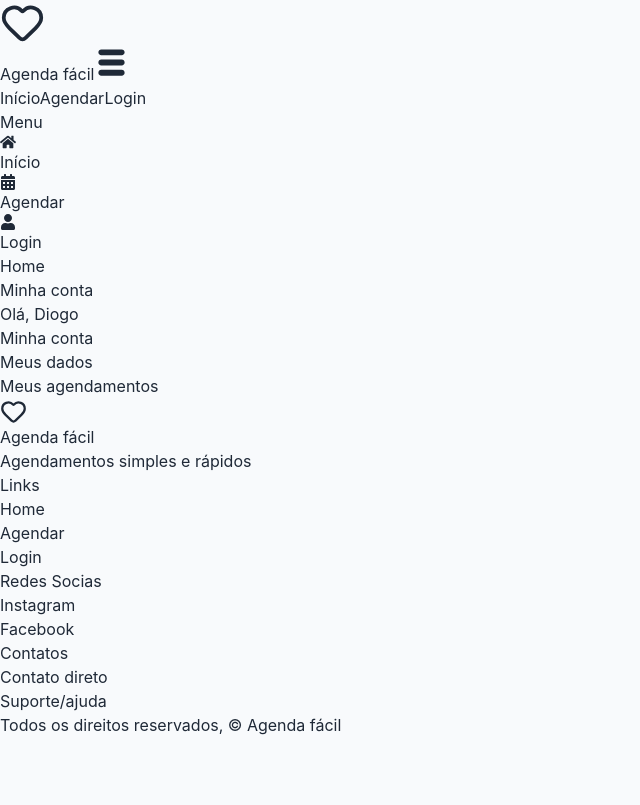
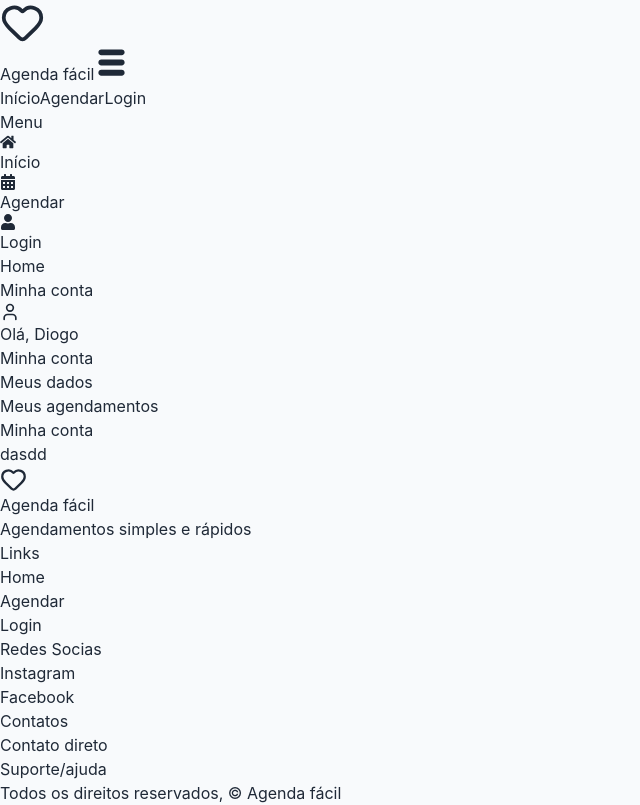
Before and after one commit to DiogoIV/Agendamentos, a React (Vite) app: page /minha-conta in a window 1280 px wide. Shown: the whole page, without its empty margins (0-640 px from the left). Built offline with nearby package versions, Linux system fonts and the light colour scheme.

Commit message:
set
terminando broadcast e a logica de mudança de página

```diff
--- a/src/layout/MinhaContaLayout.jsx
+++ b/src/layout/MinhaContaLayout.jsx
@@ -1,5 +1,5 @@
 import { NavLink, Outlet, useLocation } from "react-router-dom";
-import { ArrowRight } from "lucide-react";
+import { ArrowRight, User } from "lucide-react";
 
 function MinhaContaLayout() {
 
@@ -12,13 +12,13 @@ function MinhaContaLayout() {
     const nomes = {
         "minha-conta": "Minha conta",
         "meus-dados": "Meus dados",
-        "agendamentos": "Meus agendamentos"
+        "meus-agendamentos": "Meus agendamentos"
     };
 
 
     const dados = dadosLocation.filter(el => el !== "").map(part => (
         <li className="
-        after:content-['>'] last:after:content-['']
+        after:content-['>']  after:mx-2 last:after:content-['']
         ">{nomes[part]}</li>
     )
     )
@@ -28,10 +28,11 @@ function MinhaContaLayout() {
         <div className="
         flex flex-col 2 h-full
         flex-1
+        p-2
         ">
 
-            <nav aria-label="Breadcrumb">
-                <ol className="flex font-bold text-sm text-gray-400">
+            <nav aria-label="Breadcrumb" >
+                <ol className="flex font-bold text-sm text-gray-400 ">
                     <li className="after:content-['>'] after:mx-2">Home</li>
                     {dados}
                 </ol>
@@ -39,23 +40,29 @@ function MinhaContaLayout() {
 
             <article className="
             flex gap-4 m-auto
-            bg-blue-200 p-2
+
+            bg-blue-200 p-4
 
             ">
 
-                <section className="">
+                <section className="
+                flex flex-col gap-2
+                ">
 
-                    <h1>Olá, Diogo</h1>
+                    <h1 className="flex items-center gap-2"><User size={20}/>Olá, Diogo</h1>
 
-                    <ul>
+                    <ul className="
+                        flex flex-col
+                        gap-1
+                    ">
                         <li>
-                            <NavLink>Minha conta</NavLink>
+                            <NavLink to="/minha-conta" >Minha conta</NavLink>
                         </li>
                         <li>
-                            <NavLink>Meus dados</NavLink>
+                            <NavLink to="meus-dados">Meus dados</NavLink>
                         </li>
                         <li>
-                            <NavLink>Meus agendamentos</NavLink>
+                            <NavLink to="meus-agendamentos">Meus agendamentos</NavLink>
                         </li>
                     </ul>
 
@@ -64,7 +71,7 @@ function MinhaContaLayout() {
                 <section>
 
                     <Outlet />
-
+                    <p>dasdd</p>
                 </section>
 
             </article>
--- a/src/router/Router.jsx
+++ b/src/router/Router.jsx
@@ -26,7 +26,13 @@ const router = createBrowserRouter([
       { path: "login", element: <Login /> },
       { path: "cadastro", element: <Cadastro/>},
       { path: "esquecisenha", element: <EsqueciSenha/>},
-      { path: "minha-conta", element: <MinhaContaLayout/>}
+      { path: "minha-conta", element: <MinhaContaLayout/>,
+        children: [
+          {index: true, element: <MinhaConta/>},
+          {path: "meus-dados", element: <MeusDados/>},
+          {path: "meus-agendamentos", element: <MeusAgendamentos/>}
+        ]
+      }
 
     ],
 
```
